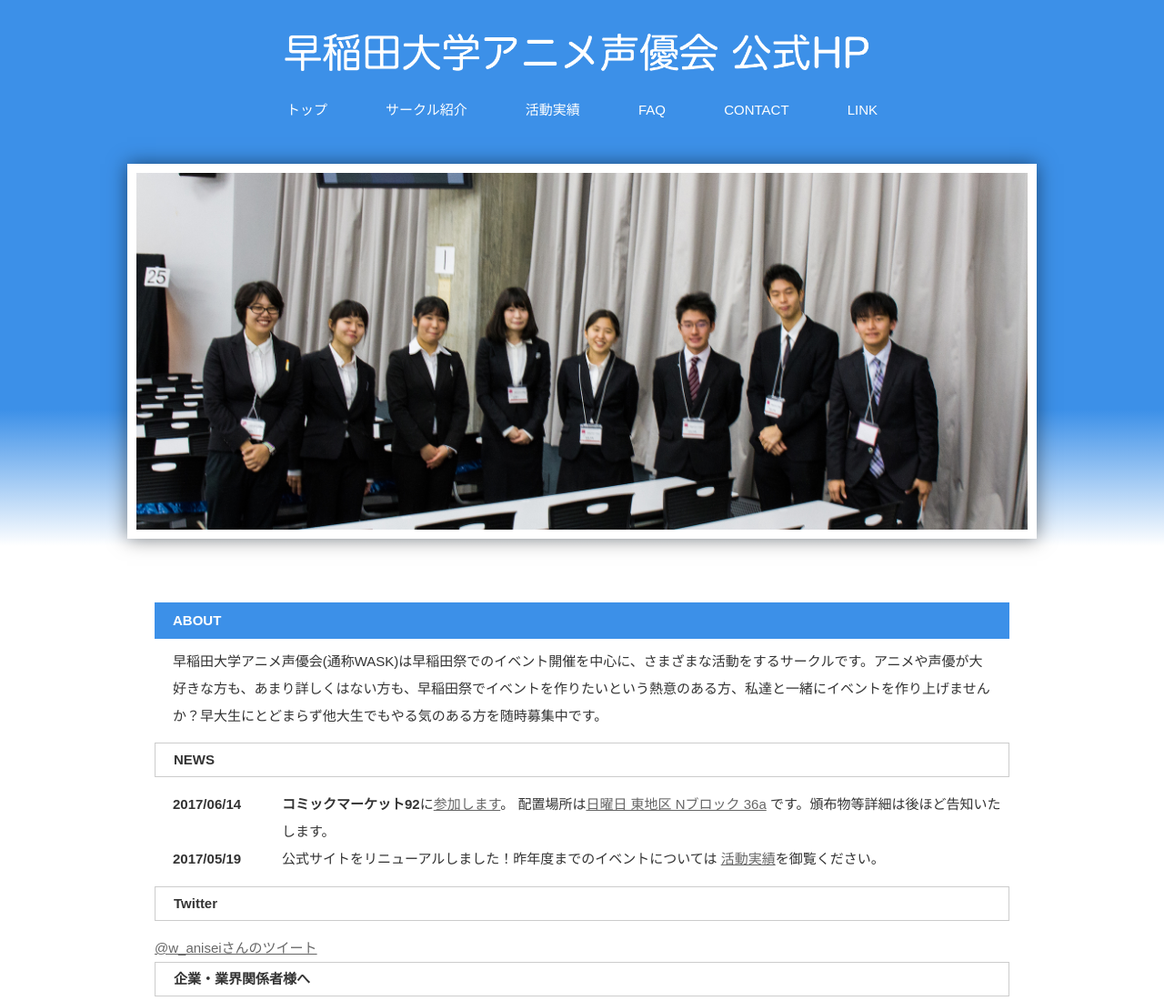
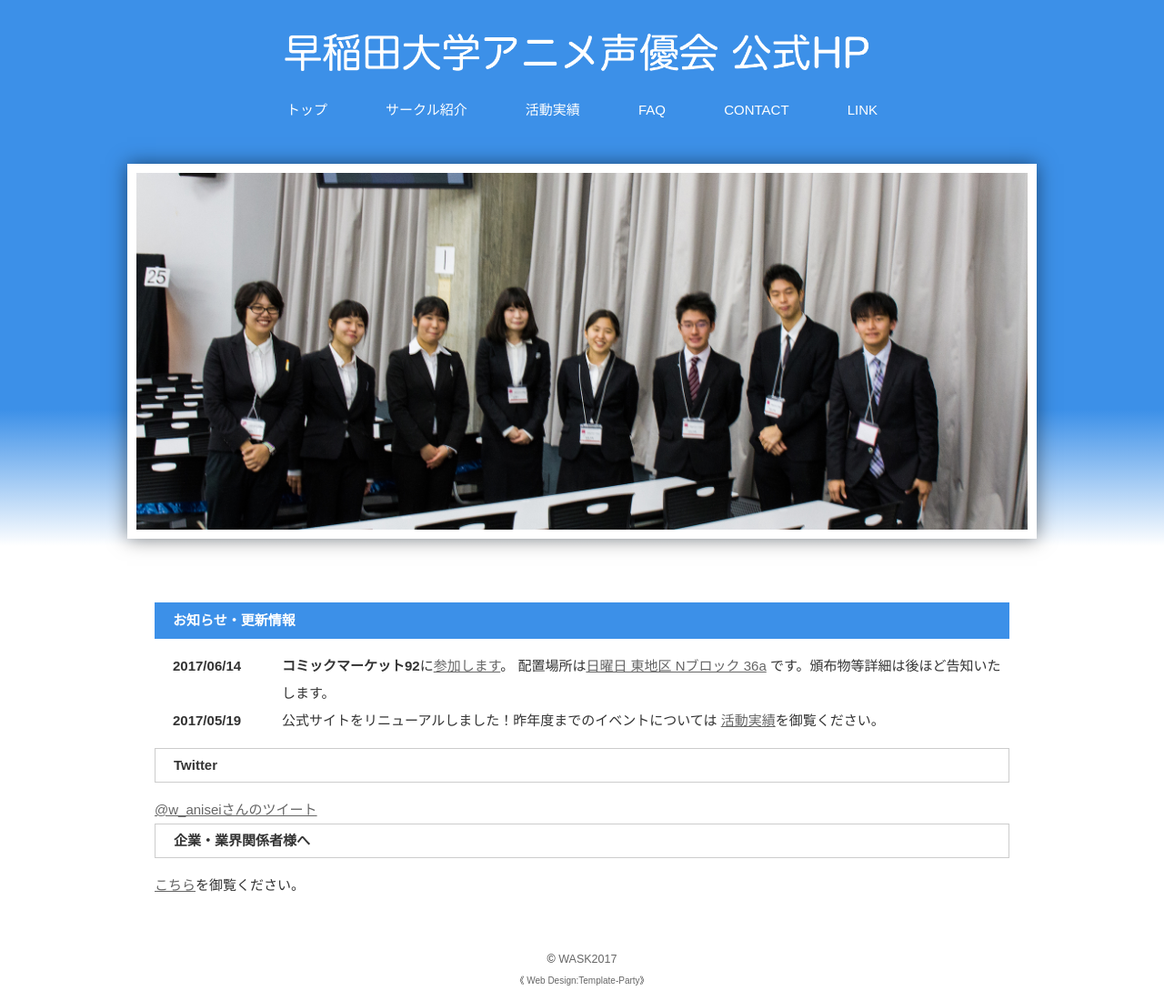
Before and after one commit to ittanmoment/WASK, a plain HTML site: page index.html in a window 1280 px wide. Shown: the top 1100 px of the page at 91% size. Drawn offline with nearby package versions, Linux system fonts and the light colour scheme.

Commit message:
ABOUTを削除した(別にサークルに紹介頁があるからいらない)

```diff
--- a/index.html
+++ b/index.html
@@ -67,18 +67,13 @@
 				<img src="images/top/4.jpg" alt="" id="slide4">
 			</aside>
 			<div id="contents">
-				<section>
-					<h2>ABOUT</h2>
-					<p>早稲田大学アニメ声優会(通称WASK)は早稲田祭でのイベント開催を中心に、さまざまな活動をするサークルです。アニメや声優が大好きな方も、あまり詳しくはない方も、早稲田祭でイベントを作りたいという熱意のある方、私達と一緒にイベントを作り上げませんか？早大生にとどまらず他大生でもやる気のある方を随時募集中です。</p>
-				</section>
-				<!-- ニュース 更新情報等 は以下の書式で書いて下さい
+				<!-- ニュース 更新情報等 は以下のような書式で書いて下さい
 				<dt>2018/03/01</dt>
 				<dd>新歓情報を更新しました！詳しくは<a href="2018shinkan.html">こちら</a>を御覧ください</dd>-->
 				<section id="new">
-					<h3 id="newinfo_hdr" class="close">
-						<div class="sp">NEWS(タップで開きます)</div>
-						<div class="pc">NEWS</div>
-					</h3>
+					<h2 id="newinfo_hdr" class="close">
+						お知らせ・更新情報
+					</h2>
 					<dl id="newinfo">
 						<dt>2017/06/14</dt>
 						<dd>
```
